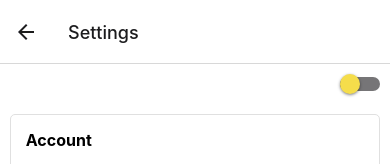
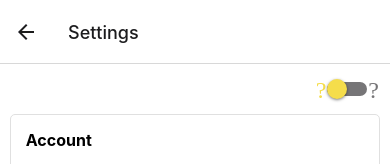
Before and after one commit to roderpad/PitchTracker, a React Native app: screen /Settings in a window 390 px wide. Shown: the top 164 px of the page. Built offline with nearby package versions, Linux system fonts and the light colour scheme.

Commit message:
Update react-native-vector-icons to version 10.0.3 and add light/dark mode icons

```diff
--- a/package.json
+++ b/package.json
@@ -23,7 +23,7 @@
     "react-native-gesture-handler": "^2.14.0",
     "react-native-safe-area-context": "^4.8.1",
     "react-native-screens": "^3.29.0",
-    "react-native-vector-icons": "^10.0.2",
+    "react-native-vector-icons": "^10.0.3",
     "yarn": "^1.22.21"
   },
   "devDependencies": {
--- a/src/screens/SettingsScreen.js
+++ b/src/screens/SettingsScreen.js
@@ -4,6 +4,7 @@ import {View, Switch, StyleSheet} from 'react-native';
 import {Button} from 'react-native-elements';
 import {useTheme} from '../context/ThemeContext';
 import Section from '../components/Section';
+import MaterialIcons from 'react-native-vector-icons/MaterialIcons';
 
 const SettingsScreen = () => {
   const {theme, isDarkMode, toggleTheme} = useTheme();
@@ -13,11 +14,23 @@ const SettingsScreen = () => {
   return (
     <View style={styles.mainContainer}>
       <View style={styles.switchContainer}>
+        <MaterialIcons
+          name="light-mode"
+          size={24}
+          color={isDarkMode ? '#767577' : '#f5dd4b'} // Light mode icon color
+          style={styles.iconStyle}
+        />
         <Switch
           onValueChange={toggleTheme}
           value={isDarkMode}
           trackColor={{false: '#767577', true: '#767577'}}
           thumbColor={isDarkMode ? '#6200ee' : '#f5dd4b'}
+        />
+        <MaterialIcons
+          name="dark-mode"
+          size={24}
+          color={isDarkMode ? '#6200ee' : '#767577'} // Dark mode icon color
+          style={styles.iconStyle}
         />
       </View>
       <View style={styles.contentContainer}>
@@ -60,6 +73,12 @@ const getStyles = theme =>
       top: 10,
       right: 10,
       zIndex: 1,
+      flexDirection: 'row',
+      alignItems: 'center',
+    },
+    iconStyle: {
+      marginLeft: 1, // Adjust space between switch and icon as needed
+      marginRight: 1, // Adjust space between switch and icon as needed
     },
     contentContainer: {
       paddingTop: 40,
```
Also changed, not shown: 2 other files (tests, documents, lock files or other folders).
